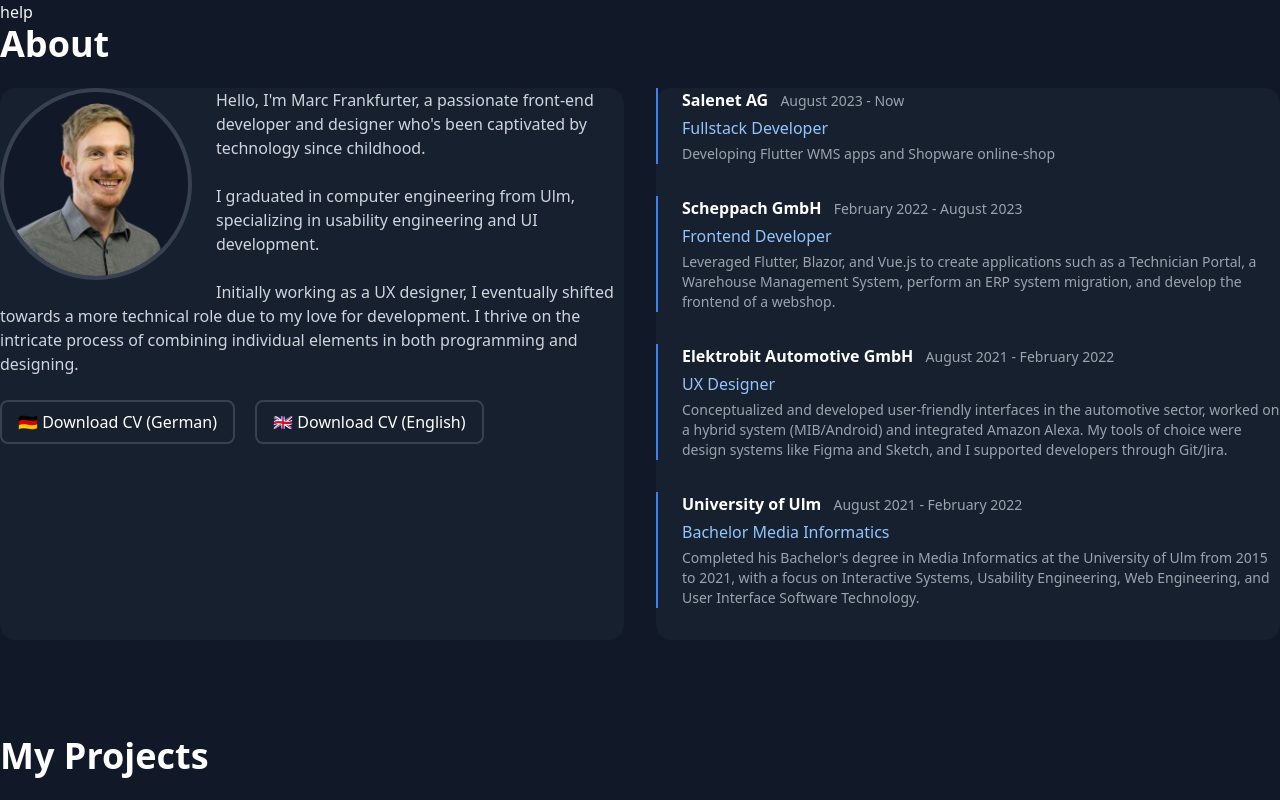
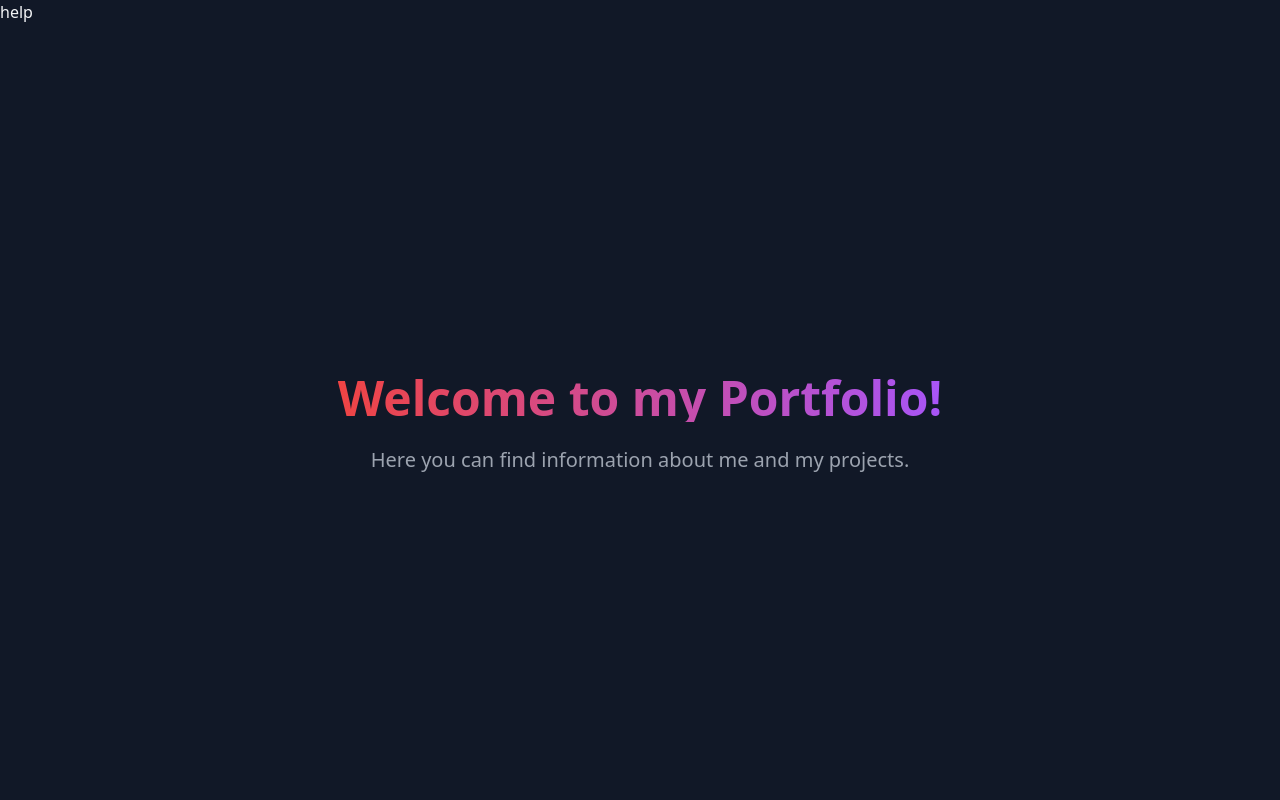
Before and after one commit to FranktheFurter/svelte-portfolio, a SvelteKit app: page / in a window 1280 px wide. Shown: the top 800 px of the page. Built offline with nearby package versions, Linux system fonts and the light colour scheme.

Commit message:
rename some stuff

```diff
--- a/src/lib/home.svelte
+++ b/src/lib/Hero.svelte
@@ -1,5 +1,5 @@
 <section
-  id="home"
+  id="hero"
   class="min-h-screen flex items-center justify-center nav-bar-scroll-margin relative overflow-hidden"
 >
   <div class="absolute inset-0 w-full h-full"></div>
--- a/src/routes/+page.svelte
+++ b/src/routes/+page.svelte
@@ -1,12 +1,12 @@
 <script>
-  // import Home from "$lib/Home.svelte";
+  import Hero from "$lib/Hero.svelte";
   import About from "$lib/About.svelte";
   import Projects from "$lib/Projects.svelte";
   import Contact from "$lib/Contact.svelte";
 </script>
 
 <p>help</p>
-<!-- <Home /> -->
+<Hero />
 <About />
 <Projects />
 <Contact />
```
